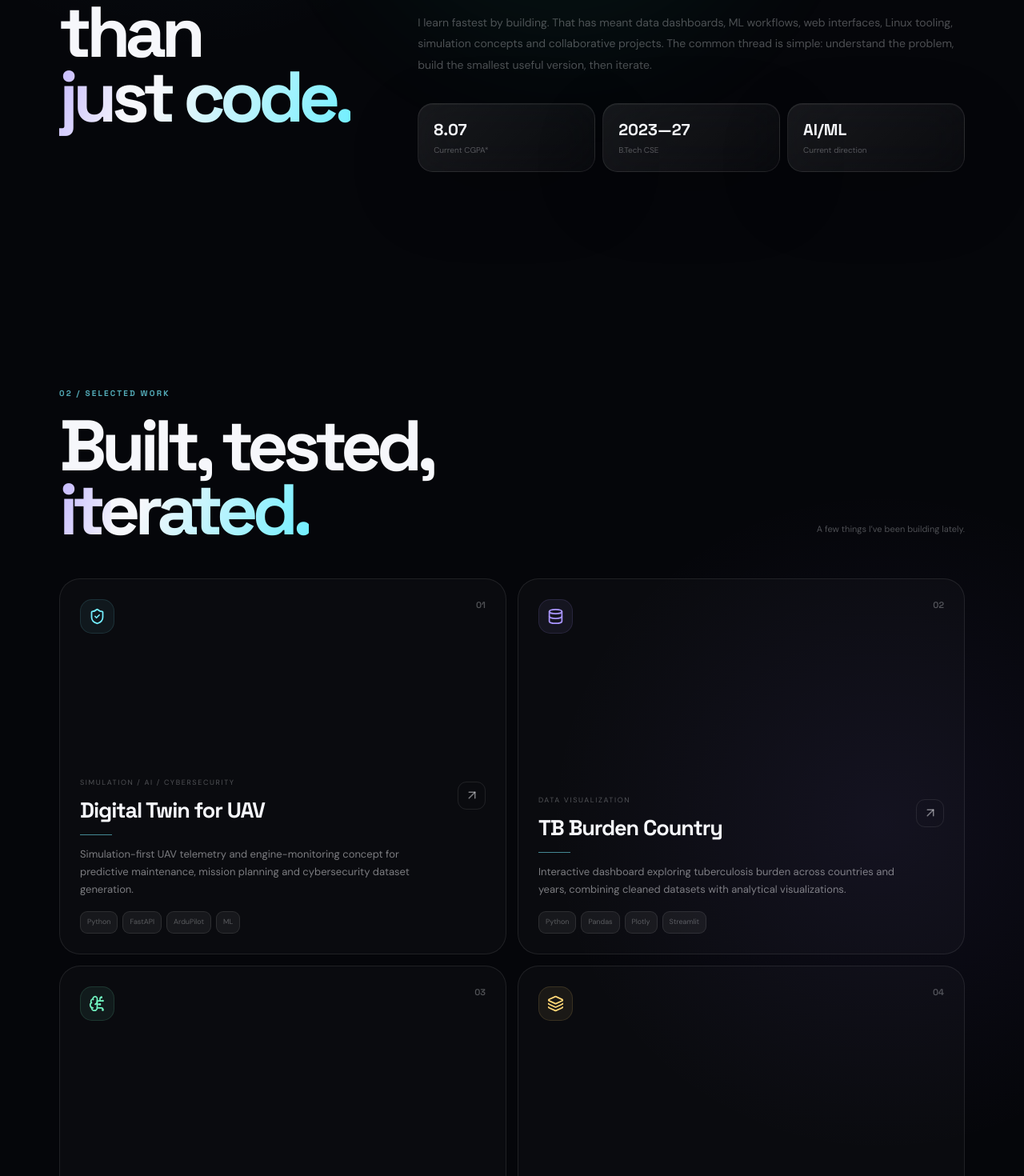
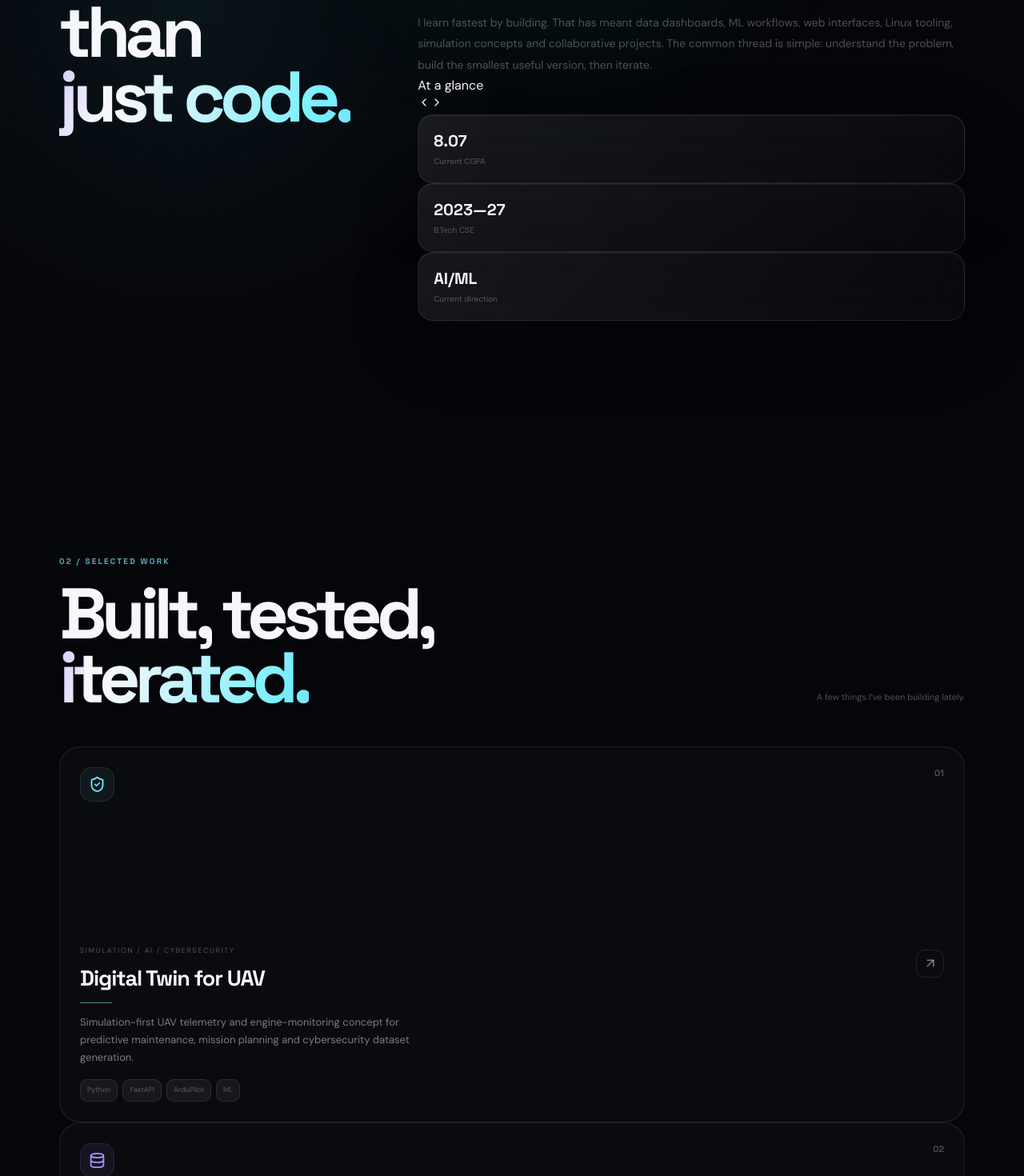
Before and after one commit to Mr-Mysterious001/My-Portfolio, a React (Vite) app: page / in a window 1280 px wide. Shown: the part 1140-2610 px from the top of the page at 80% size. Built offline with nearby package versions, Linux system fonts and the light colour scheme.

Commit message:
Add reusable horizontal content sliders

```diff
--- a/src/App.jsx
+++ b/src/App.jsx
@@ -1,81 +1,59 @@
-import { useEffect, useMemo, useState } from "react";
+import { useEffect, useState } from "react";
 import {
-  ArrowDownRight, ArrowUpRight, BrainCircuit, ChevronDown, Code2,
-  Database, Menu, Moon, Sparkles,
-  Sun, Terminal, X, ExternalLink, ShieldCheck, Layers3, Mail
+  ArrowUpRight, BrainCircuit, ChevronLeft, ChevronRight, ChevronDown, Code2,
+  Database, Menu, Moon, Sparkles, Sun, Terminal, X, ShieldCheck, Layers3
 } from "lucide-react";
-
-const projects = [
-  {
-    number: "01",
-    title: "Digital Twin for UAV",
-    eyebrow: "Simulation / AI / Cybersecurity",
-    description:
-      "Simulation-first UAV telemetry and engine-monitoring concept for predictive maintenance, mission planning and cybersecurity dataset generation.",
-    tags: ["Python", "FastAPI", "ArduPilot", "ML"],
-    icon: <ShieldCheck size={21} />,
-    tone: "cyan"
-  },
-  {
-    number: "02",
-    title: "TB Burden Country",
-    eyebrow: "Data Visualization",
-    description:
-      "Interactive dashboard exploring tuberculosis burden across countries and years, combining cleaned datasets with analytical visualizations.",
-    tags: ["Python", "Pandas", "Plotly", "Streamlit"],
-    icon: <Database size={21} />,
-    tone: "violet"
-  },
-  {
-    number: "03",
-    title: "Jarvis Assistant",
-    eyebrow: "Open Source / AI",
-    description:
-      "An assistant concept for Linux and Hyprland workflows, designed around local/cloud LLMs and a contribution-friendly open-source structure.",
-    tags: ["Python", "LLM", "Linux", "Open Source"],
-    icon: <BrainCircuit size={21} />,
-    tone: "green"
-  },
-  {
-    number: "04",
-    title: "California Housing",
-    eyebrow: "Machine Learning",
-    description:
-      "End-to-end regression workflow covering exploration, preprocessing, feature engineering and model evaluation with scikit-learn.",
-    tags: ["Python", "Scikit-learn", "Pandas", "Matplotlib"],
-    icon: <Layers3 size={21} />,
-    tone: "amber"
-  }
-];
-
-const skills = [
-  ["Python", "ML · Data Science"],
-  ["Java", "DSA · OOP"],
-  ["C", "Systems · DSA"],
-  ["JavaScript", "Web · UI"],
-  ["React", "Frontend"],
-  ["Tailwind", "Design Systems"],
-  ["Pandas", "Data Analysis"],
-  ["Scikit-learn", "Machine Learning"],
-  ["PyTorch", "Deep Learning"],
-  ["SQL", "MySQL"],
-  ["Git / GitHub", "Open Source"],
-  ["Linux", "Arch · CLI"]
-];
-
-const milestones = [
-  ["2020", "Started coding with Java during school."],
-  ["2023", "Started B.Tech CSE at Netaji Subhash Engineering College."],
-  ["2024", "Expanded into web development, hackathons and open source."],
-  ["2025", "Moved deeper into Data Science, AI/ML and research-oriented work."],
-  ["2026", "Building simulations, research systems and real client projects."]
-];
+import { portfolio } from "./data";
 
 function LogoMark() {
+  return <span className="logo-mark" aria-hidden="true">AC</span>;
+}
+
+const iconMap = {
+  shield: <ShieldCheck size={21} />,
+  database: <Database size={21} />,
+  brain: <BrainCircuit size={21} />,
+  layers: <Layers3 size={21} />
+};
+
+function HorizontalSlider({ items, className = "", renderItem, label }) {
+  const [index, setIndex] = useState(0);
+  const visible = Math.max(1, Math.min(3, Math.floor(items.length / 2)));
+  const maxIndex = Math.max(0, items.length - visible);
+
+  const move = (direction) => {
+    setIndex((current) => Math.max(0, Math.min(maxIndex, current + direction)));
+  };
+
   return (
-    <span className="logo-mark" aria-hidden="true">
-      AC
-    </span>
+    <div className={`slider-shell ${className}`}>
+      <div className="slider-controls">
+        <span>{label}</span>
+        <div>
+          <button onClick={() => move(-1)} disabled={index === 0} aria-label="Previous">
+            <ChevronLeft size={16} />
+          </button>
+          <button onClick={() => move(1)} disabled={index === maxIndex} aria-label="Next">
+            <ChevronRight size={16} />
+          </button>
+        </div>
+      </div>
+      <div className="slider-viewport">
+        <div className="slider-track" style={{ transform: `translateX(calc(-${index} * (var(--slide-width) + var(--slide-gap)))` }}>
+          {items.map((item, itemIndex) => renderItem(item, itemIndex))}
+        </div>
+      </div>
+      <div className="slider-dots">
+        {items.map((_, dotIndex) => (
+          <button
+            key={dotIndex}
+            className={dotIndex === index ? "active" : ""}
+            onClick={() => setIndex(Math.min(dotIndex, maxIndex))}
+            aria-label={`Go to slide ${dotIndex + 1}`}
+          />
+        ))}
+      </div>
+    </div>
   );
 }
 
@@ -98,7 +76,7 @@ function App() {
   }, [dark]);
 
   useEffect(() => {
-    const sections = ["home", "about", "work", "skills", "journey", "contact"];
+    const sections = portfolio.nav.map(([id]) => id);
     const observer = new IntersectionObserver(
       (entries) => {
         const visible = entries
@@ -127,17 +105,6 @@ function App() {
     });
   }, []);
 
-  const nav = useMemo(
-    () => [
-      ["home", "Home"],
-      ["about", "About"],
-      ["work", "Work"],
-      ["skills", "Stack"],
-      ["journey", "Journey"],
-      ["contact", "Contact"]
-    ],
-    []
-  );
 
   const sendChat = async (event) => {
     event?.preventDefault();
@@ -186,7 +153,7 @@ function App() {
           </a>
 
           <div className="desktop-nav">
-            {nav.map(([id, label]) => (
+            {portfolio.nav.map(([id, label]) => (
               <a key={id} href={`#${id}`} className={active === id ? "nav-link active" : "nav-link"}>
                 {label}
               </a>
@@ -214,7 +181,7 @@ function App() {
 
         {menu && (
           <div className="mobile-menu">
-            {nav.map(([id, label]) => (
+            {portfolio.nav.map(([id, label]) => (
               <a key={id} href={`#${id}`} onClick={() => setMenu(false)}>
                 {label}
               </a>
@@ -320,11 +287,16 @@ function App() {
               version, then iterate.
             </p>
 
-            <div className="stat-row">
-              <div className="stat glass-card"><strong>8.07</strong><span>Current CGPA*</span></div>
-              <div className="stat glass-card"><strong>2023—27</strong><span>B.Tech CSE</span></div>
-              <div className="stat glass-card"><strong>AI/ML</strong><span>Current direction</span></div>
-            </div>
+            <HorizontalSlider
+              items={portfolio.stats}
+              label="At a glance"
+              className="stats-carousel"
+              renderItem={(stat) => (
+                <div className="stat glass-card slide-card" key={stat.label}>
+                  <strong>{stat.value}</strong><span>{stat.label}</span>
+                </div>
+              )}
+            />
           </div>
         </section>
 
@@ -337,12 +309,12 @@ function App() {
             <p className="heading-note">A few things I’ve been building lately.</p>
           </div>
 
-          <div className="project-grid">
-            {projects.map((project) => (
+          <div className="project-slider-grid">
+            {portfolio.projects.map((project) => (
               <article key={project.title} className={`project-card tone-${project.tone}`}>
                 <div className="project-glow" />
                 <div className="project-top">
-                  <div className="project-icon">{project.icon}</div>
+                  <div className="project-icon">{iconMap[project.icon]}</div>
                   <span>{project.number}</span>
                 </div>
                 <div className="project-content">
@@ -370,8 +342,8 @@ function App() {
             </p>
           </div>
 
-          <div className="skill-grid">
-            {skills.map(([name, description], index) => (
+          <div className="skill-slider-grid">
+            {portfolio.skills.map(([name, description], index) => (
               <div className="skill-card glass-card" key={name} style={{ "--delay": `${index * 40}ms` }}>
                 <div className="skill-index">0{index + 1}</div>
                 <Code2 size={17} />
@@ -388,14 +360,18 @@ function App() {
             <h2 className="display-title">Still<br /><span>becoming.</span></h2>
           </div>
 
-          <div className="timeline">
-            {milestones.map(([year, text]) => (
-              <div className="timeline-item" key={year}>
-                <div className="timeline-year">{year}</div>
-                <div className="timeline-track"><span /></div>
-                <p>{text}</p>
-              </div>
-            ))}
+          <div className="timeline-slider">
+            <HorizontalSlider
+              items={portfolio.milestones}
+              label="Timeline"
+              className="timeline-carousel"
+              renderItem={([year, text]) => (
+                <div className="timeline-card glass-card slide-card" key={year}>
+                  <span>{year}</span>
+                  <p>{text}</p>
+                </div>
+              )}
+            />
           </div>
         </section>
 
```
